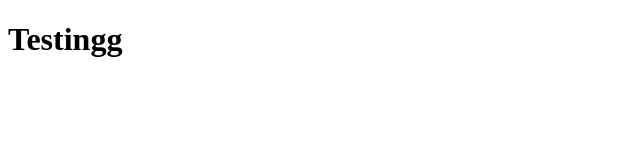
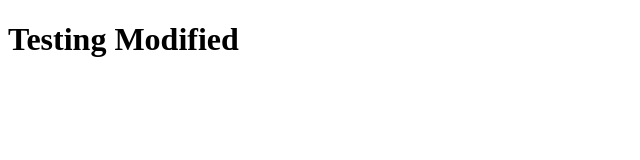
Before and after one commit to DandySultana/testing, a plain HTML site: page index.html in a window 1280 px wide. Shown: the whole page, without its empty margins (0-640 px from the left). Drawn offline with Linux system fonts and the light colour scheme.

Commit message:
Fixing Test

```diff
--- a/index.html
+++ b/index.html
@@ -8,7 +8,7 @@
 </head>
 
 <body>
-    <h1>Testingg</h1>
+    <h1>Testing Modified</h1>
 </body>
 
 </html>
```
